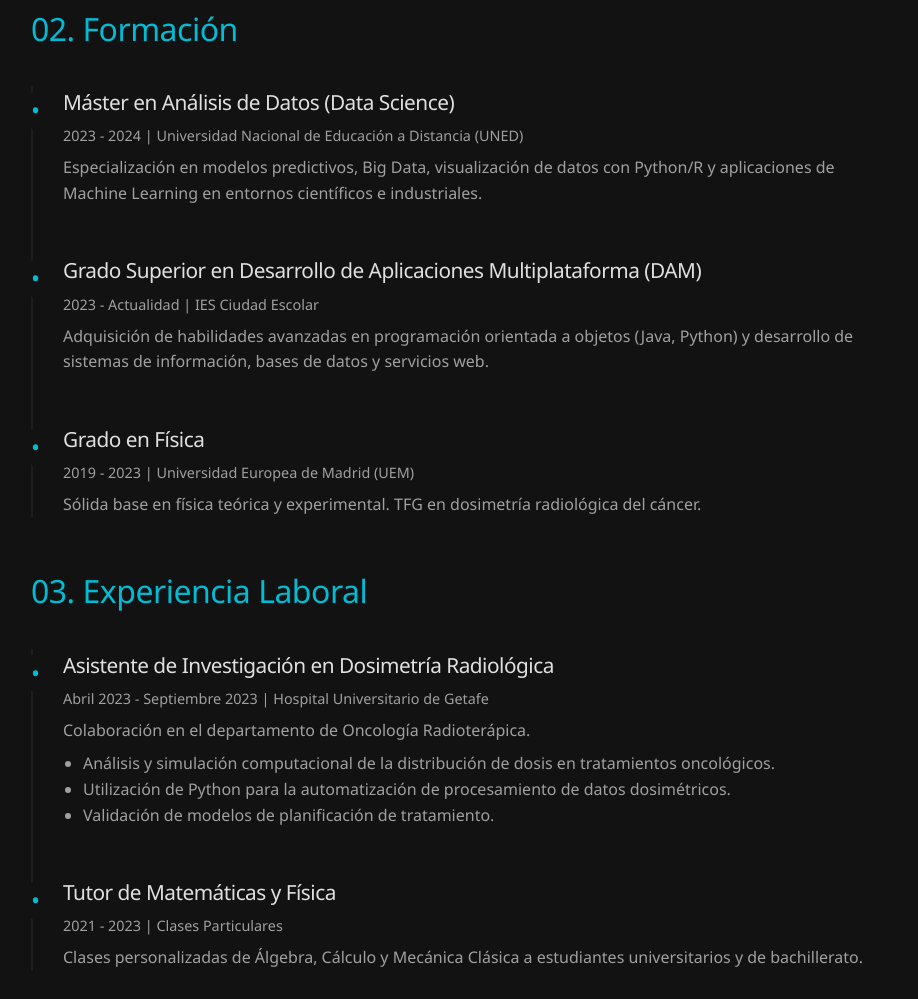
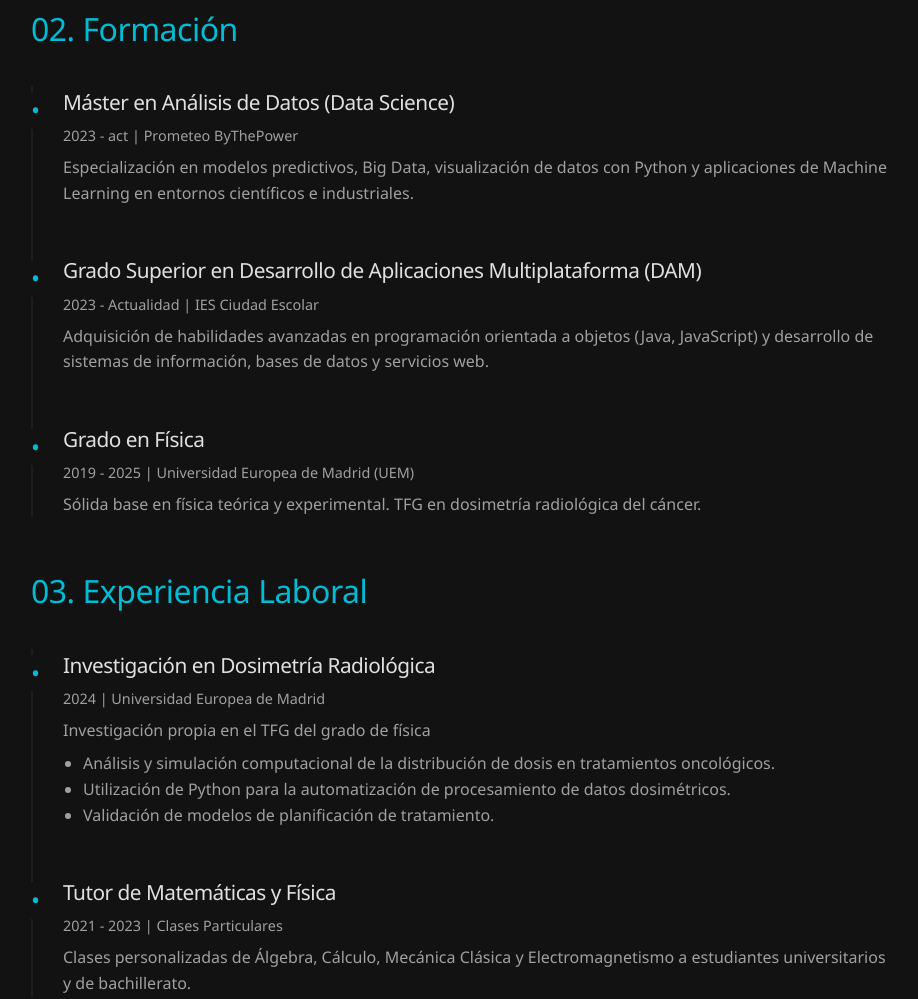
Before and after one commit to Carlolopespesia/PortfolioTrabajo, a plain HTML site: page index.html in a window 1280 px wide. Shown: the part 717-1716 px from the top of the page, without its empty margins (179-1097 px from the left). Drawn offline with Linux system fonts and the light colour scheme.

Commit message:
Update index.html

```diff
--- a/index.html
+++ b/index.html
@@ -398,19 +398,19 @@
         <div class="timeline">
             <div class="timeline-item">
                 <h3>Máster en Análisis de Datos (Data Science)</h3>
-                <span class="period">2023 - 2024 | Universidad Nacional de Educación a Distancia (UNED)</span>
+                <span class="period">2023 - act | Prometeo ByThePower</span>
                 <p class="details">Especialización en modelos predictivos, Big Data, visualización de datos con
-                    Python/R y aplicaciones de Machine Learning en entornos científicos e industriales.</p>
+                    Python y aplicaciones de Machine Learning en entornos científicos e industriales.</p>
             </div>
             <div class="timeline-item">
                 <h3>Grado Superior en Desarrollo de Aplicaciones Multiplataforma (DAM)</h3>
                 <span class="period">2023 - Actualidad | IES Ciudad Escolar</span>
                 <p class="details">Adquisición de habilidades avanzadas en programación orientada a objetos (Java,
-                    Python) y desarrollo de sistemas de información, bases de datos y servicios web.</p>
+                    JavaScript) y desarrollo de sistemas de información, bases de datos y servicios web.</p>
             </div>
             <div class="timeline-item">
                 <h3>Grado en Física</h3>
-                <span class="period">2019 - 2023 | Universidad Europea de Madrid (UEM)</span>
+                <span class="period">2019 - 2025 | Universidad Europea de Madrid (UEM)</span>
                 <p class="details">Sólida base en física teórica y experimental. TFG en dosimetría radiológica del
                     cáncer.</p>
             </div>
@@ -421,10 +421,10 @@
         <h2>03. Experiencia Laboral</h2>
         <div class="timeline">
             <div class="timeline-item">
-                <h3>Asistente de Investigación en Dosimetría Radiológica</h3>
-                <span class="period">Abril 2023 - Septiembre 2023 | Hospital Universitario de Getafe</span>
+                <h3>Investigación en Dosimetría Radiológica</h3>
+                <span class="period">2024 | Universidad Europea de Madrid</span>
                 <p class="details">
-                    Colaboración en el departamento de Oncología Radioterápica.
+                    Investigación propia en el TFG del grado de física
                 </p>
                 <ul>
                     <li>Análisis y simulación computacional de la distribución de dosis en tratamientos oncológicos.</li>
@@ -435,7 +435,7 @@
             <div class="timeline-item">
                 <h3>Tutor de Matemáticas y Física</h3>
                 <span class="period">2021 - 2023 | Clases Particulares</span>
-                <p class="details">Clases personalizadas de Álgebra, Cálculo y Mecánica Clásica a estudiantes
+                <p class="details">Clases personalizadas de Álgebra, Cálculo, Mecánica Clásica y Electromagnetismo a estudiantes
                     universitarios y de bachillerato.</p>
             </div>
         </div>
```
